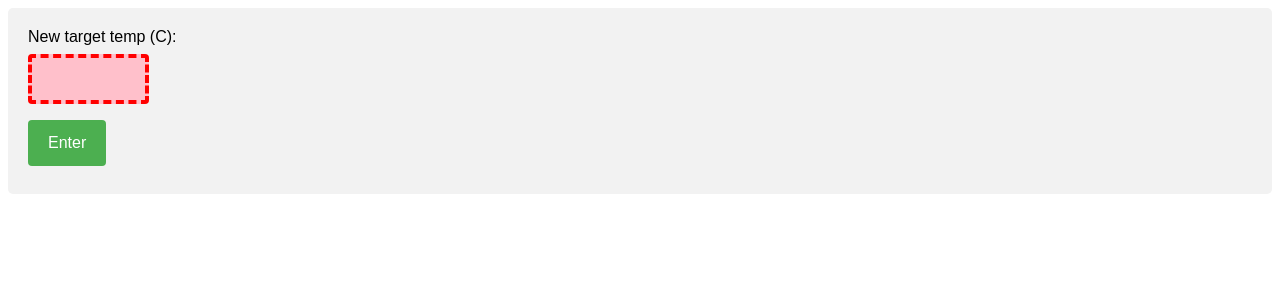
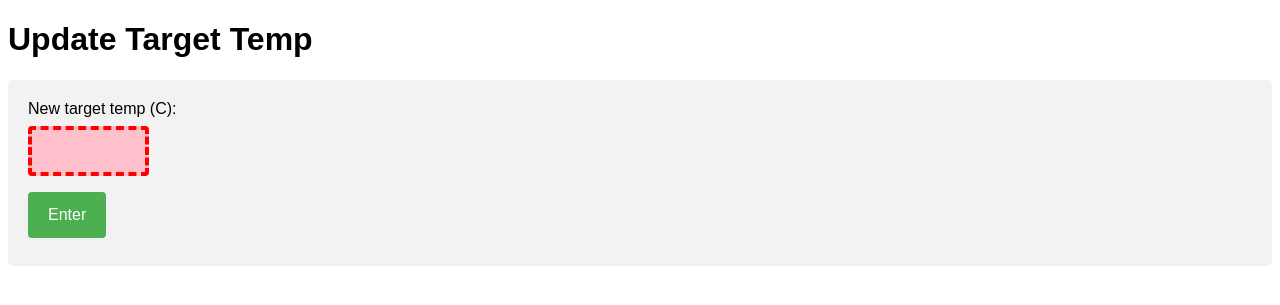
Before and after one commit to d4daveshep/fermenter-temp-controller, a FastAPI app: template web/templates/new_target_temp_form.html in a window 1280 px wide. Shown: the top 305 px of the page. Run offline with FastAPI, Linux system fonts and the light colour scheme; the template is opened without the code that fills it: most values are stand-ins (such as "Sample title", 1, 10 or a date in 2020); parts of the project's set-up code (start-up, migrations or seed data) failed here and were passed over.

Commit message:
added <h1> to form pages

```diff
--- a/web/templates/new_brew_id_form.html
+++ b/web/templates/new_brew_id_form.html
@@ -6,6 +6,7 @@
     <title>Set brew ID</title>
 </head>
 <body>
+    <h1>Change Brew ID</h1>
     <div>
         <form action="/post-brew-id" method="post">
             <label for="brew_id">New Brew ID:</label><br>
--- a/web/templates/new_target_temp_form.html
+++ b/web/templates/new_target_temp_form.html
@@ -3,9 +3,10 @@
 <head>
     <meta charset="UTF-8">
     <link href="{{ url_for('static', path='/styles.css') }}" rel="stylesheet">
-    <title>Set target temp</title>
+    <title>Update target temp</title>
 </head>
 <body>
+    <h1>Update Target Temp</h1>
     <div>
         <form action="/post-target-temp" method="post">
             <label for="temp">New target temp (C):</label><br>
```
